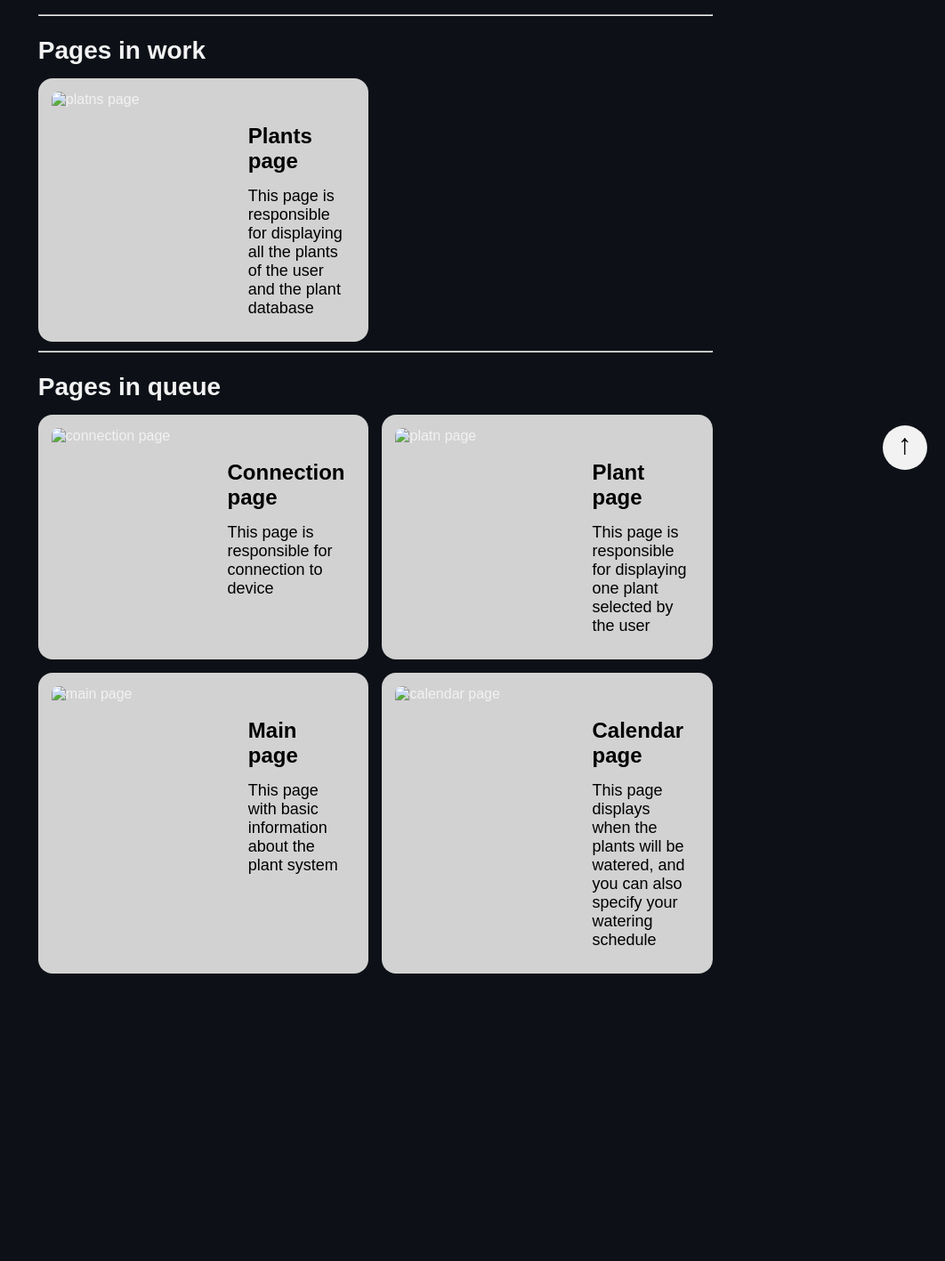
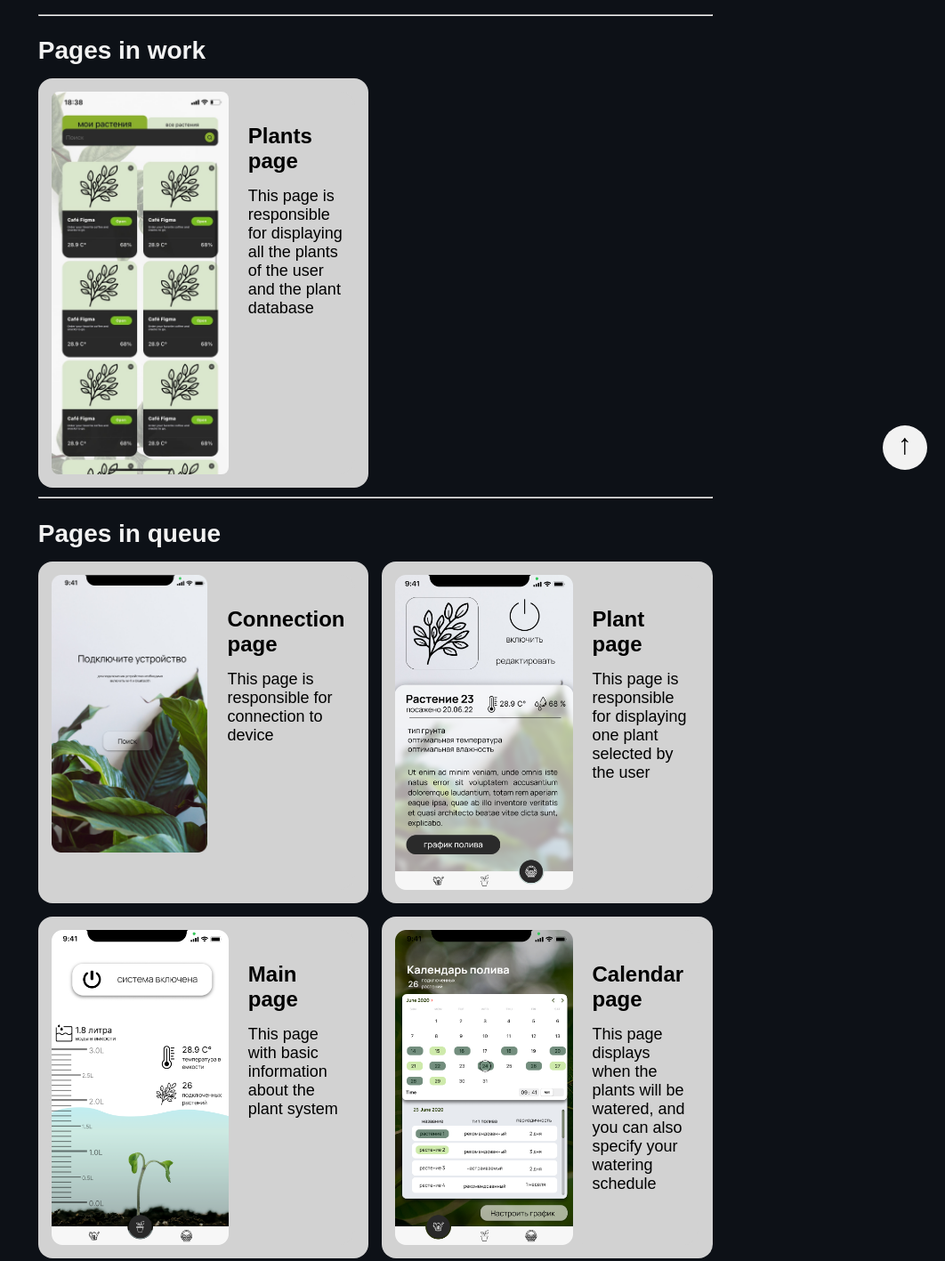
Before and after one commit to vyacheslav-dzh/front-poliv, a website: page docs/index.html in a window 1280 px wide. Shown: the part 252-1669 px from the top of the page at 89% size, without its empty margins (218-1280 px from the left). Before the commit the page ends 1356 px from the top, so only its background shows below. Drawn offline with Linux system fonts and the light colour scheme; the site is published under a folder, as on GitHub Pages, so addresses that start at the root find nothing.

Commit message:
repair paths

```diff
--- a/docs/index.html
+++ b/docs/index.html
@@ -145,7 +145,7 @@
             <h2>Pages in work</h2>
             <ul class='list card_list'>
                 <li class='card'>
-                <img class='card_img' src="/example/plants_page.jpg" alt='platns page'>
+                <img class='card_img' src="example/plants_page.jpg" alt='platns page'>
                 <div class='card_content'>
                     <h3 class='card_title'>
                     Plants page
@@ -162,7 +162,7 @@
             <h2>Pages in queue</h2>
             <ul class='list card_list'>
                 <li class='card'>
-                    <img class='card_img' src="/example/connection_page.png" alt='connection page'>
+                    <img class='card_img' src="example/connection_page.png" alt='connection page'>
                     <div class='card_content'>
                         <h3 class='card_title'>
                             Connection page
@@ -173,7 +173,7 @@
                     </div>
                 </li>
                 <li class='card'>
-                    <img class='card_img' src="/example/plant_page.png" alt='platn page'>
+                    <img class='card_img' src="example/plant_page.png" alt='platn page'>
                     <div class='card_content'>
                         <h3 class='card_title'>
                             Plant page
@@ -184,7 +184,7 @@
                     </div>
                 </li>
                 <li class='card'>
-                    <img class='card_img' src="/example/main_page.png" alt='main page'>
+                    <img class='card_img' src="example/main_page.png" alt='main page'>
                     <div class='card_content'>
                         <h3 class='card_title'>
                             Main page
@@ -195,7 +195,7 @@
                     </div>
                 </li>
                 <li class='card'>
-                    <img class='card_img' src="/example/calendar_page.png" alt='calendar page'>
+                    <img class='card_img' src="example/calendar_page.png" alt='calendar page'>
                     <div class='card_content'>
                         <h3 class='card_title'>
                             Calendar page
```
